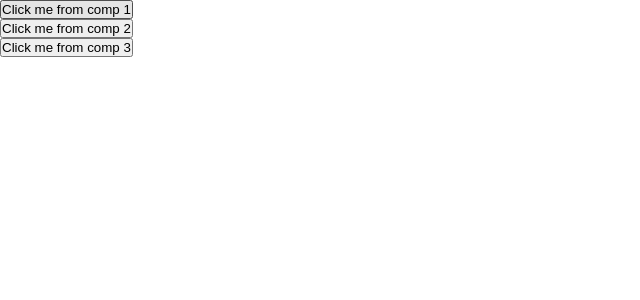
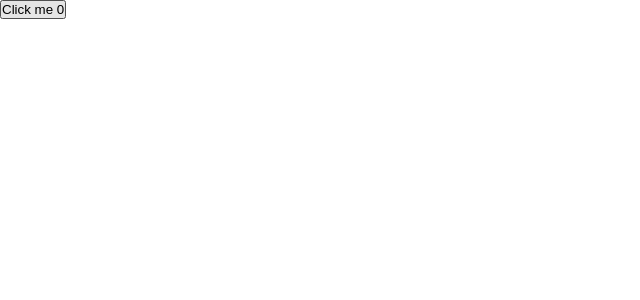
Before and after one commit to Abhishek-389/React-Test-App, a React (Create React App) app: page / in a window 1280 px wide. Shown: the top 300 px of the page, without its empty margins (0-640 px from the left). Built offline with nearby package versions, Linux system fonts and the light colour scheme; the HTML template or start-up script is replaced by a standard one.

Commit message:
completed the challenge of the change of title

```diff
--- a/src/App.js
+++ b/src/App.js
@@ -1,8 +1,11 @@
-import React, { useState } from "react";
-import Comp1 from "./Comp1";
+import React, { useEffect, useState } from "react";
 
 function App() {
-  return <Comp1 />;
+  const [value, setValue] = useState(0);
+  useEffect(() => {
+    document.title = `You clicked me ${value}`;
+  }, [value]);
+  return <button onClick={() => setValue(value + 1)}>Click me {value}</button>;
 }
 
 export default App;
--- a/src/Comp1.js
+++ /dev/null
@@ -1,23 +0,0 @@
-import React, { useEffect, useState } from "react";
-import Comp2 from "./Comp2";
-
-function Comp1() {
-  const [data1, setData1] = useState("I am the data from comp1 ");
-  useEffect(() => {
-    console.log("I am the useEffec of first coomp");
-  });
-  return (
-    <div>
-      <button
-        onClick={() => {
-          setData1(data1 + "a");
-        }}
-      >
-        Click me from comp 1
-      </button>
-      <Comp2 />
-    </div>
-  );
-}
-
-export default Comp1;
--- a/src/Comp2.js
+++ /dev/null
@@ -1,23 +0,0 @@
-import React, { useEffect, useState } from "react";
-import Comp3 from "./Comp3";
-
-function Comp2() {
-  const [data2, setData2] = useState("I am the data from comp2");
-  useEffect(() => {
-    console.log("I am the useEffec of second coomp");
-  });
-  return (
-    <div>
-      <button
-        onClick={() => {
-          setData2(data2 + "a");
-        }}
-      >
-        Click me from comp 2
-      </button>
-      <Comp3 />
-    </div>
-  );
-}
-
-export default Comp2;
--- a/src/Comp3.js
+++ /dev/null
@@ -1,21 +0,0 @@
-import React, { useEffect, useState } from "react";
-
-function Comp3() {
-  const [data3, setData3] = useState("I am the data3 from comp3");
-  useEffect(() => {
-    console.log("I am the useEffec of third coomp");
-  });
-  return (
-    <div>
-      <button
-        onClick={() => {
-          setData3(data3 + "a");
-        }}
-      >
-        Click me from comp 3
-      </button>
-    </div>
-  );
-}
-
-export default Comp3;
```
